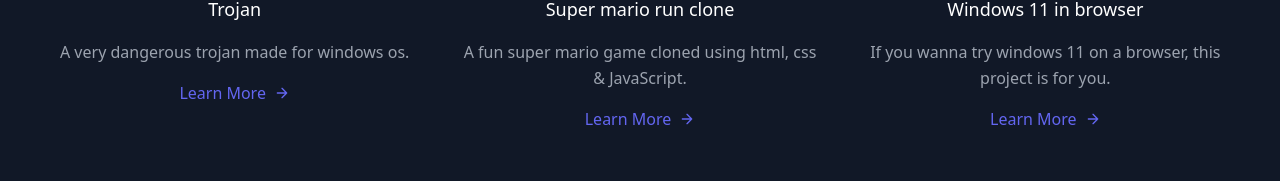
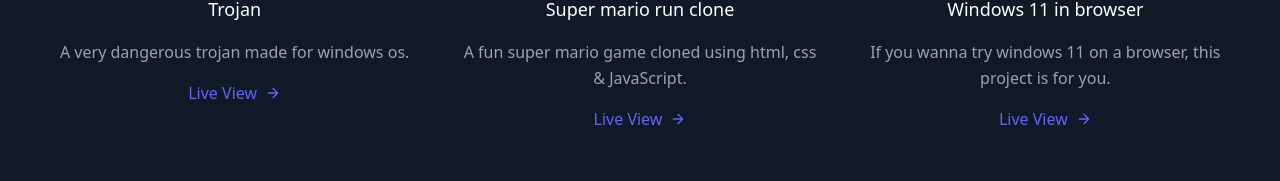
Before and after one commit to mdfaysal7082/my-portfolio, a plain HTML site: page index.html in a window 1280 px wide. Shown: the part 1197-1378 px from the top of the page. Drawn offline with nearby package versions, Linux system fonts and the light colour scheme.

Commit message:
live view add

```diff
--- a/index.html
+++ b/index.html
@@ -66,8 +66,7 @@
           <div class="flex-grow">
             <h2 class="text-white text-lg title-font font-medium mb-3">Trojan</h2>
             <p class="leading-relaxed text-base">A very dangerous trojan made for windows os.</p>
-            <a class="mt-3 text-indigo-400 inline-flex items-center" href="#">Learn
-              More
+            <a class="mt-3 text-indigo-400 inline-flex items-center" href="#">Live View
               <svg fill="none" stroke="currentColor" stroke-linecap="round" stroke-linejoin="round" stroke-width="2"
                 class="w-4 h-4 ml-2" viewBox="0 0 24 24">
                 <path d="M5 12h14M12 5l7 7-7 7"></path>
@@ -89,7 +88,7 @@
             <h2 class="text-white text-lg title-font font-medium mb-3">Super mario run clone</h2>
             <p class="leading-relaxed text-base">A fun super mario game cloned using html, css & JavaScript.</p>
             <a class="mt-3 text-indigo-400 inline-flex items-center"
-              href="#">Learn More
+              href="#">Live View
               <svg fill="none" stroke="currentColor" stroke-linecap="round" stroke-linejoin="round" stroke-width="2"
                 class="w-4 h-4 ml-2" viewBox="0 0 24 24">
                 <path d="M5 12h14M12 5l7 7-7 7"></path>
@@ -110,7 +109,7 @@
             <h2 class="text-white text-lg title-font font-medium mb-3">Windows 11 in browser</h2>
             <p class="leading-relaxed text-base">If you wanna try windows 11 on a browser, this project is for you.</p>
             <a class="mt-3 text-indigo-400 inline-flex items-center"
-              href="#">Learn More
+              href="#">Live View
               <svg fill="none" stroke="currentColor" stroke-linecap="round" stroke-linejoin="round" stroke-width="2"
                 class="w-4 h-4 ml-2" viewBox="0 0 24 24">
                 <path d="M5 12h14M12 5l7 7-7 7"></path>
```
